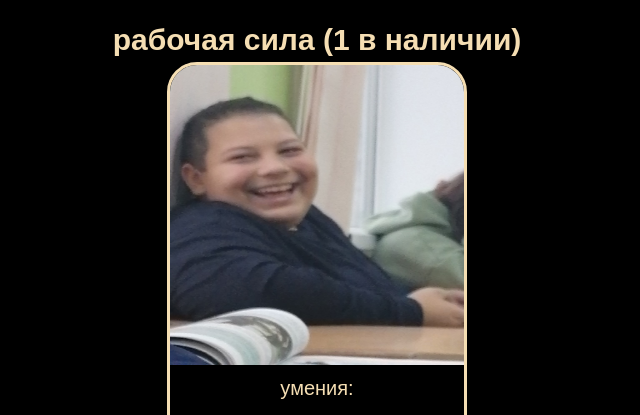
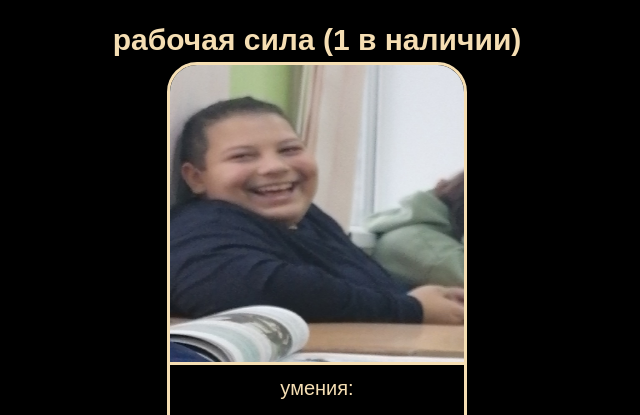
Before and after one commit to KKirusha228/rab, a plain HTML site: page index.html in a window 1280 px wide. Shown: the part 373-788 px from the top of the page, 323-963 px from the left. Drawn offline with Linux system fonts and the light colour scheme.

Commit message:
Update style.css

```diff
--- a/style.css
+++ b/style.css
@@ -54,6 +54,7 @@ h1, h2 {
 img {
     height: 300px;
     width: 300px;
+    border-bottom: 3px solid wheat;
 }
 ul {
     display: inline-block;
```
